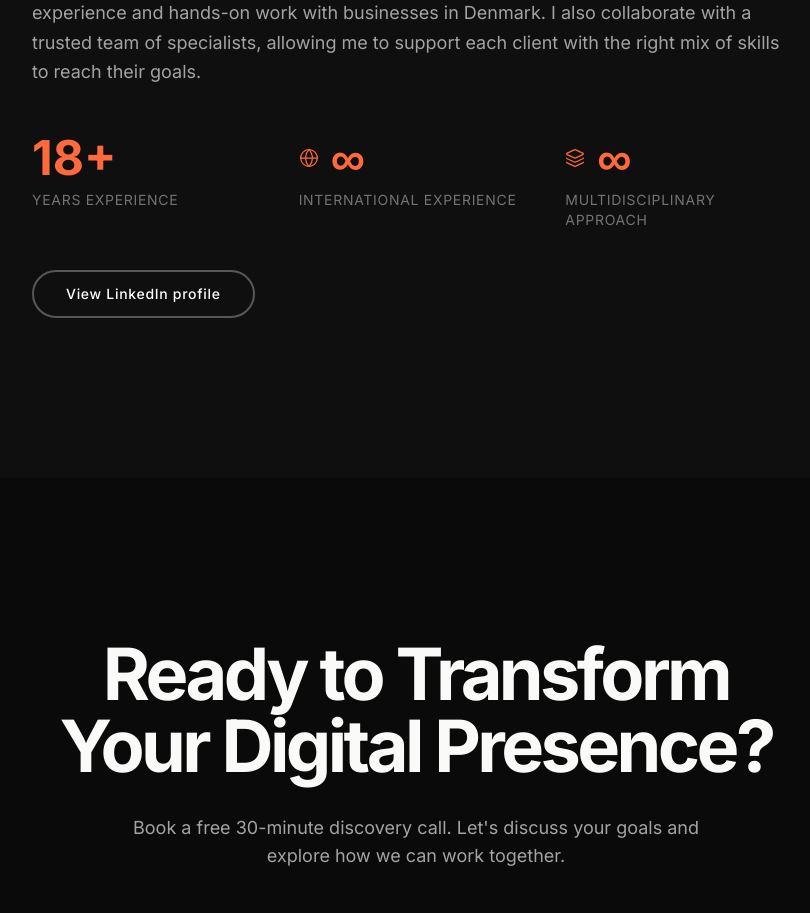
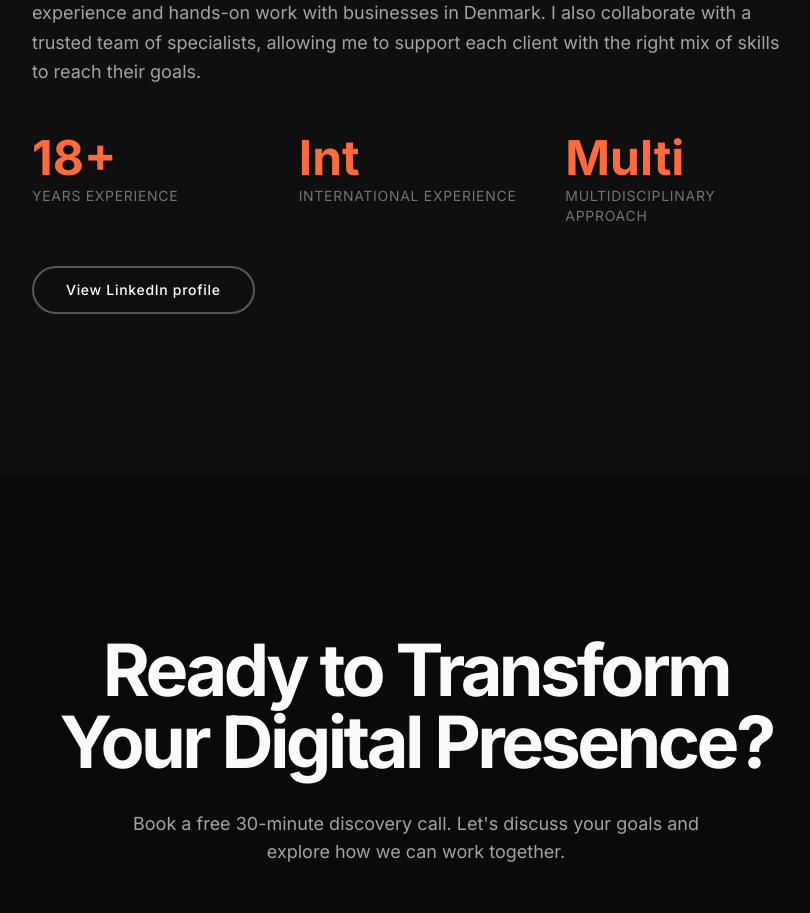
Before and after one commit to hejculto/premium-site, a Next.js app: page / in a window 1280 px wide. Shown: the part 7940-8853 px from the top of the page, without its empty margins (224-1034 px from the left). Built offline with nearby package versions, Linux system fonts and the light colour scheme.

Commit message:
Fix About stats and add global BackToTop button

```diff
--- a/src/app/page.tsx
+++ b/src/app/page.tsx
@@ -9,6 +9,7 @@ import {
   WhyWorkWithMe,
   AdvisoryPlans,
   About,
+  BackToTop,
   FinalCTA,
   Footer,
 } from '@/components'
@@ -30,6 +31,7 @@ export default function Home() {
         <FinalCTA />
       </main>
       <Footer />
+      <BackToTop />
     </>
   )
 }
--- a/src/components/About.tsx
+++ b/src/components/About.tsx
@@ -2,29 +2,14 @@
 
 import { useState, useEffect } from 'react'
 import { motion } from 'framer-motion'
-import { Globe, Layers } from 'lucide-react'
 
 const stats = [
   { value: '18+', label: 'Years Experience' },
-  { value: '∞', label: 'International Experience', icon: Globe },
-  { value: '∞', label: 'Multidisciplinary Approach', icon: Layers },
+  { value: 'Int', label: 'International Experience' },
+  { value: 'Multi', label: 'Multidisciplinary Approach' },
 ]
 
 export function About() {
-  const [showBackToTop, setShowBackToTop] = useState(false)
-
-  useEffect(() => {
-    const handleScroll = () => {
-      setShowBackToTop(window.scrollY > 500)
-    }
-    window.addEventListener('scroll', handleScroll)
-    return () => window.removeEventListener('scroll', handleScroll)
-  }, [])
-
-  const scrollToTop = () => {
-    window.scrollTo({ top: 0, behavior: 'smooth' })
-  }
-
   return (
     <section id="about" className="py-24 md:py-32 lg:py-40 bg-[#0f0f0f]">
       <div className="container-premium px-6">
@@ -53,20 +38,12 @@ export function About() {
           </div>
 
           <div className="grid grid-cols-1 sm:grid-cols-3 gap-8 mb-10">
-            {stats.map((stat, i) => {
-              const Icon = stat.icon
-              return (
+            {stats.map((stat, i) => (
               <div key={i} className="text-center sm:text-left">
-                  <div className="flex items-center gap-3 justify-center sm:justify-start mb-2">
-                    {Icon && (
-                      <Icon size={20} strokeWidth={1.5} className="text-[#ff6a3d]" />
-                    )}
                 <span className="text-4xl md:text-5xl font-bold text-[#ff6a3d]">{stat.value}</span>
+                <p className="text-sm text-neutral-500 mt-1 uppercase tracking-wide">{stat.label}</p>
               </div>
-                  <p className="text-sm text-neutral-500 uppercase tracking-wide">{stat.label}</p>
-                </div>
-              )
-            })}
+            ))}
           </div>
 
           <div className="flex justify-center sm:justify-start">
@@ -81,20 +58,38 @@ export function About() {
           </div>
         </motion.div>
       </div>
+    </section>
+  )
+}
 
+export function BackToTop() {
+  const [show, setShow] = useState(false)
+
+  useEffect(() => {
+    const handleScroll = () => {
+      setShow(window.scrollY > 500)
+    }
+    window.addEventListener('scroll', handleScroll)
+    return () => window.removeEventListener('scroll', handleScroll)
+  }, [])
+
+  const scrollToTop = () => {
+    window.scrollTo({ top: 0, behavior: 'smooth' })
+  }
+
+  return (
     <motion.button
       onClick={scrollToTop}
       initial={{ opacity: 0, y: 20 }}
-        animate={{ opacity: showBackToTop ? 1 : 0, y: showBackToTop ? 0 : 20 }}
+      animate={{ opacity: show ? 1 : 0, y: show ? 0 : 20 }}
       transition={{ duration: 0.3 }}
-        className="fixed bottom-8 right-8 z-50 px-4 py-3 border-2 border-white/30 text-white rounded-full hover:bg-[#ff6a3d] hover:border-[#ff6a3d] transition-all duration-300 flex items-center gap-2"
-        style={{ pointerEvents: showBackToTop ? 'auto' : 'none' }}
+      className="fixed bottom-8 right-8 z-50 px-4 py-3 border-2 border-white/30 bg-[#0f0f0f] text-white rounded-full hover:bg-[#ff6a3d] hover:border-[#ff6a3d] transition-all duration-300 flex items-center gap-2"
+      style={{ display: show ? 'flex' : 'none' }}
     >
       <svg width="16" height="16" viewBox="0 0 24 24" fill="none" stroke="currentColor" strokeWidth="2" strokeLinecap="round" strokeLinejoin="round">
         <path d="M18 15l-6-6-6 6"/>
       </svg>
       <span className="text-sm font-medium">Back to top</span>
     </motion.button>
-    </section>
   )
 }
--- a/src/components/index.ts
+++ b/src/components/index.ts
@@ -3,10 +3,10 @@ export { Hero } from './Hero'
 export { TransitionSection } from './TransitionSection'
 export { QuizSection } from './QuizSection'
 export { ServicesTransition } from './ServicesTransition'
+export { Portfolio } from './Portfolio'
 export { Services } from './Services'
 export { WhyWorkWithMe } from './WhyWorkWithMe'
-export { Portfolio } from './Portfolio'
 export { AdvisoryPlans } from './AdvisoryPlans'
-export { About } from './About'
+export { About, BackToTop } from './About'
 export { FinalCTA } from './FinalCTA'
 export { Footer } from './Footer'
```
Lines whose indentation alone changed are shown as unchanged.
